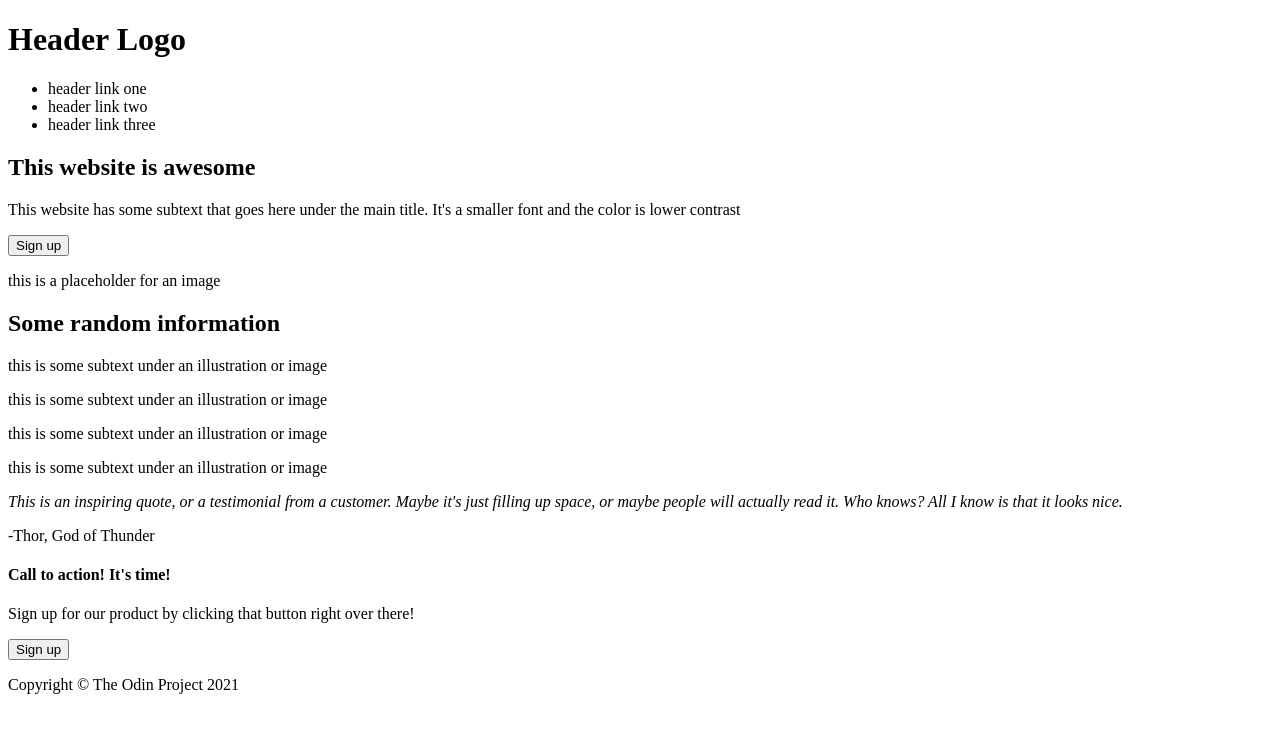
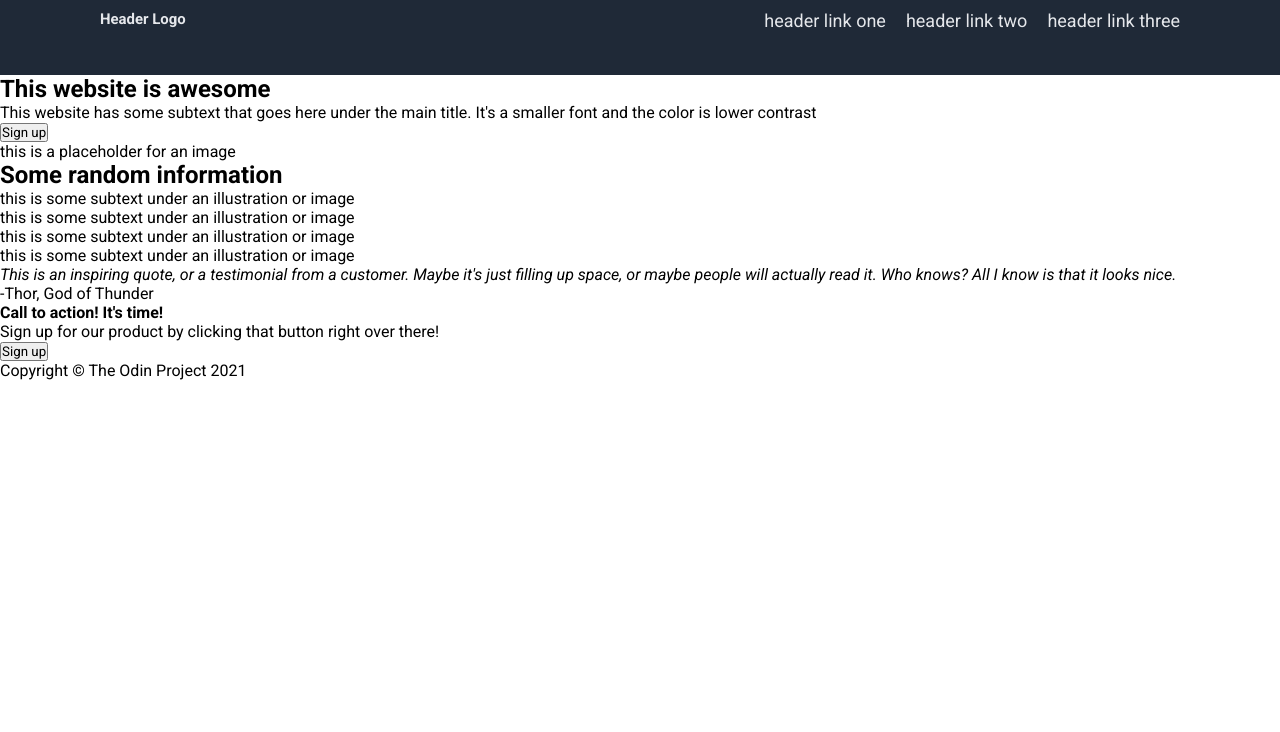
Before and after one commit to Sean-Andrews/landing-page, a plain HTML site: page index.html in a window 1280 px wide. Drawn offline with Linux system fonts and the light colour scheme.

Commit message:
Create header styles

```diff
--- a/index.html
+++ b/index.html
@@ -5,12 +5,15 @@
     <meta http-equiv="X-UA-Compatible" content="IE=edge">
     <meta name="viewport" content="width=device-width, initial-scale=1.0">
     <link rel="stylesheet" href="style.css">
+    <link rel="preconnect" href="https://fonts.googleapis.com">
+    <link rel="preconnect" href="https://fonts.gstatic.com" crossorigin>
+    <link href="https://fonts.googleapis.com/css2?family=Open+Sans:ital,wght@0,300;0,400;0,700;1,300;1,400;1,700&family=Roboto:ital,wght@0,100;0,300;0,400;0,500;0,700;0,900;1,100;1,300;1,400;1,500;1,700;1,900&display=swap" rel="stylesheet">
     <title>Landing Page</title>
 </head>
 <body>
     <header class="header">
         <div class="container">
-            <h1>Header Logo</h1>
+            <h5>Header Logo</h5>
             <ul>
                 <li>header link one</li>
                 <li>header link two</li>
--- a/style.css
+++ b/style.css
@@ -0,0 +1,29 @@
+* {
+    box-sizing: border-box;
+    margin: 0;
+    padding: 0;
+    font-family: roboto;
+}
+
+.header {
+    background-color: #1F2937;
+    height: 75px;
+}
+
+.header .container {
+    display: flex;
+    height: 100%;
+    justify-content: space-between;
+    padding: 10px 100px;
+    font-size: 18px;
+    color: #E5E7EB;
+}
+
+.header .container ul {
+    display: flex;
+    list-style-type: none;
+}
+
+li {
+    margin-left: 20px;
+}
```
